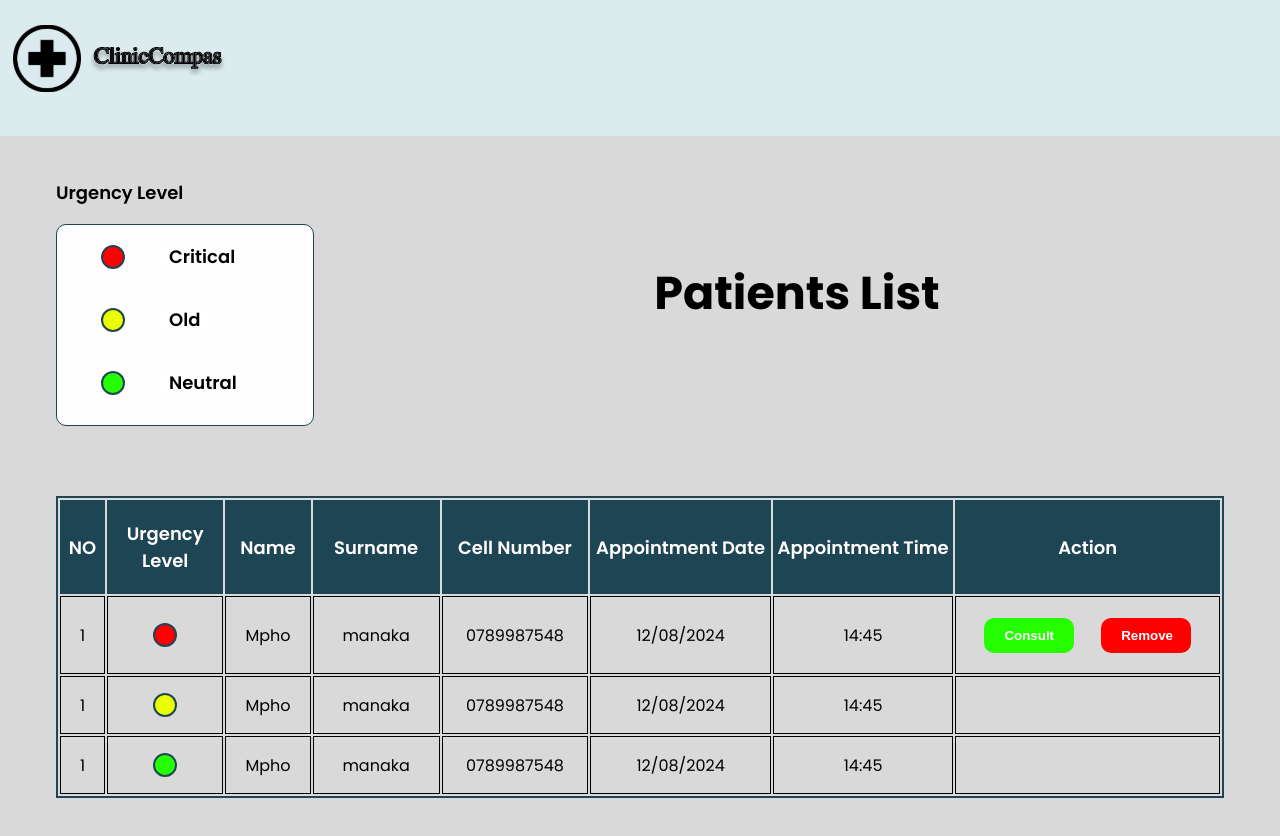
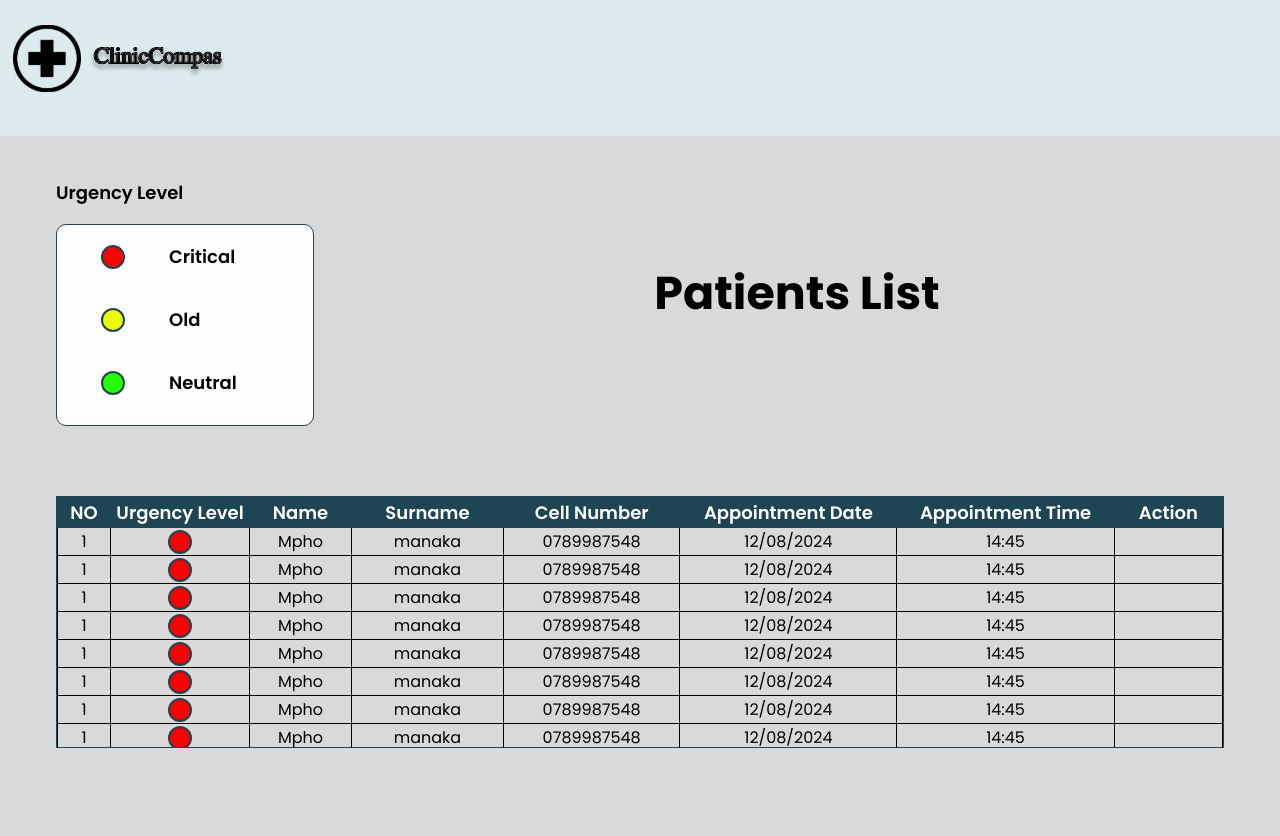
Before and after one commit to BathabileMkhabela/ClinicCampass.Web, a React (Create React App) app: page / in a window 1280 px wide. Shown: the top 836 px of the page. Built offline with nearby package versions, Linux system fonts and the light colour scheme.

Commit message:
finished creating table

```diff
--- a/src/features/admin/components/patients_waiting_visit_comp/patients_list_table.jsx
+++ b/src/features/admin/components/patients_waiting_visit_comp/patients_list_table.jsx
@@ -1,11 +1,12 @@
 import PatientsListTableRowComp from "./patients_list_table_row_comp";
 import PatientListActionBtnsComp from './patient_list_actionbtn_comp';
-
+import usePatientListRowStore from "../../states";
 export default function PatientsListTableComp(){
+    const patientsListRow = usePatientListRowStore((state)=> state.patientsListRow);
     return(
-        <>
-        <table className="patients_list_table">
-            <tr>
+        <div className="table_container">
+            <table className="patients_list_table">
+            <tr className="table_header">
                 <th>NO</th>
                 <th>Urgency Level</th>
                 <th>Name</th>
@@ -15,11 +16,12 @@ export default function PatientsListTableComp(){
                 <th>Appointment Time</th>
                 <th>Action</th>
             </tr>
-          <PatientsListTableRowComp actionBtns={<PatientListActionBtnsComp/>}/>
-          <PatientsListTableRowComp urgLvl="urgencyLevelClassColorOld"/>
-          <PatientsListTableRowComp urgLvl="urgencyLevelClassColorNeutral"/>
+          {patientsListRow}
+
 
         </table>
-        </>
+        </div>
+
+
     );
 }
--- a/src/features/admin/states.js
+++ b/src/features/admin/states.js
@@ -1,7 +1,10 @@
 import { create } from 'zustand'
+import PatientsListTableRowComp from './components/patients_waiting_visit_comp/patients_list_table_row_comp'
 
+const usePatientListRowStore = create((set)=>({
+    patientsListRow: [<PatientsListTableRowComp/>,<PatientsListTableRowComp/>,<PatientsListTableRowComp/>,<PatientsListTableRowComp/>,<PatientsListTableRowComp/>,<PatientsListTableRowComp/>,<PatientsListTableRowComp/>,<PatientsListTableRowComp/>,<PatientsListTableRowComp/>,<PatientsListTableRowComp/>,<PatientsListTableRowComp/>,<PatientsListTableRowComp/>,<PatientsListTableRowComp/>,<PatientsListTableRowComp/>,<PatientsListTableRowComp/>,],
+    addNewPatientOnList: ()=> set((state)=>({
 
-const useUrgencyLevelStore = create((set)=>({
-
+    }))
 }))
-export default useUrgencyLevelStore
+export default usePatientListRowStore
--- a/src/styles/admin_styles.css
+++ b/src/styles/admin_styles.css
@@ -2,6 +2,7 @@
     font-family: var(--font-family);
    font-style: var(--fontstyle);
    margin: auto;
+
 }
 .top-header{
     height:136px;
@@ -41,16 +42,23 @@ h1{
    margin: auto;
 }
 .patients_list_table_container{
-    height: 300px;
+
     border: 1px solid var(--primary-color);
     margin-left: 56px;
     margin-right: 56px;
     margin-top: 70px;
 }
+.table_container{
+    height: 250px;
+    overflow-y: auto;
+
+}
 .patients_list_table{
-    height: 300px;
     width: 100%;
     border: 1px solid var(--primary-color);
+    overflow: scroll;
+    border-collapse: collapse;
+
 }
 .patients_list_table th{
     border: 1px solid var(--primary-color);
@@ -59,7 +67,10 @@ h1{
     color: var(--white-color);
     font-size: var(--sub-title-fontSize);
     font-weight: var(--sub-title-fontWeight);
-    height: 90px;
+    height: 5px;
+    position: sticky;
+    top: 0;
+
 }
 .patients_list_table td{
     border: 1px solid black;
@@ -130,3 +141,6 @@ h1{
     margin: auto;
     border: 2px solid var(--primary-color);
 }
+.table_row{
+    height: 10px;
+}
```
